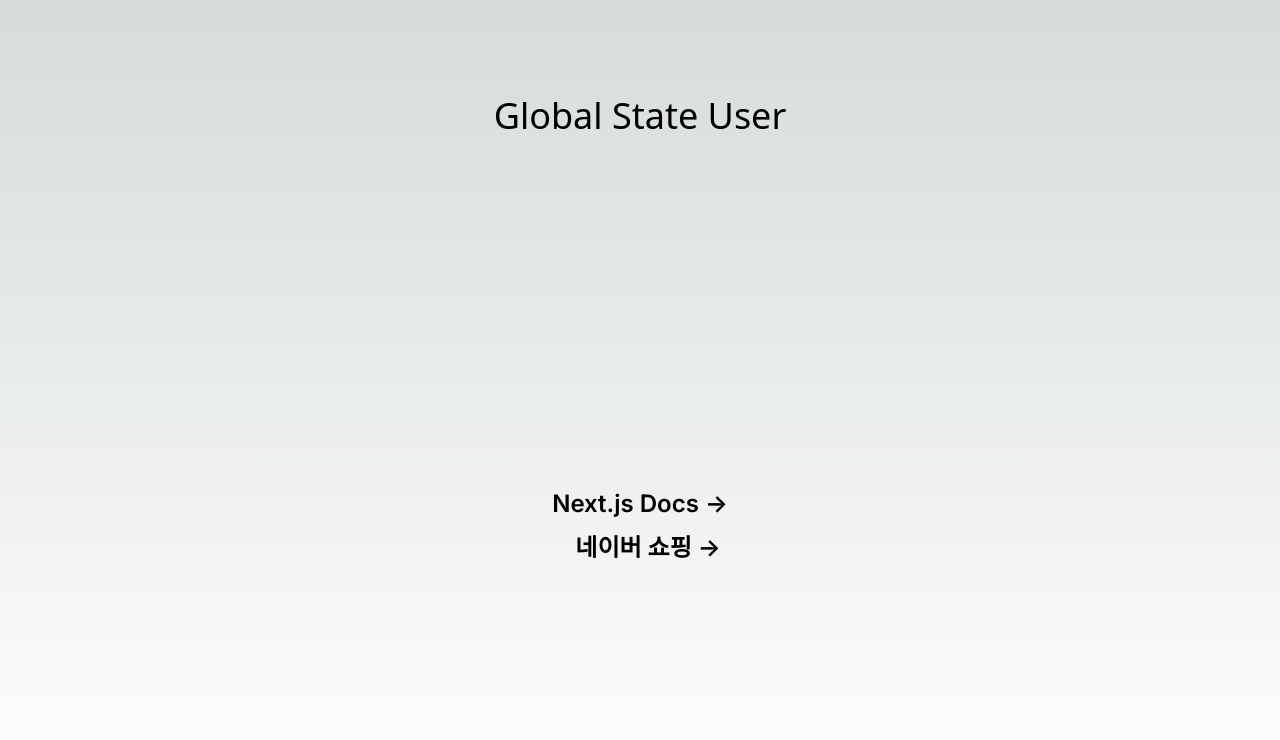
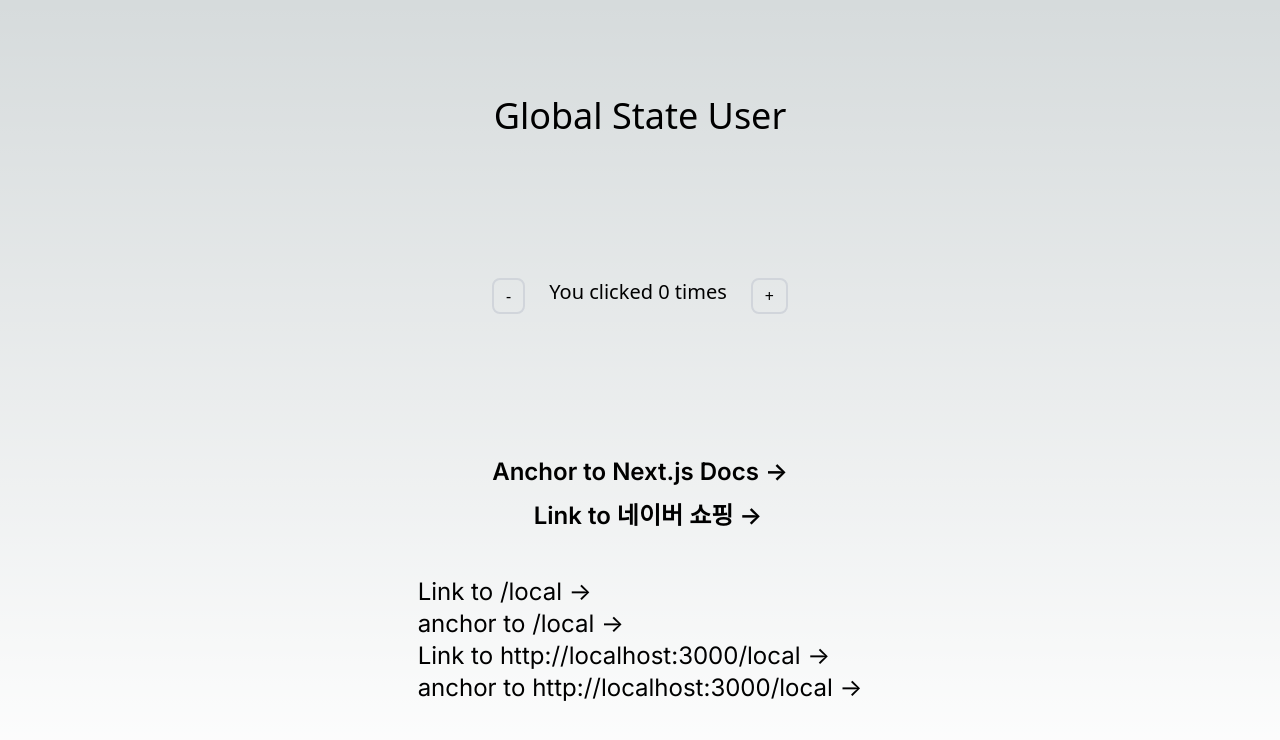
Before and after one commit to mogulist/experiment-nextjs-link-vs-anchor, a Next.js app: page /global in a window 1280 px wide. Shown: the top 740 px of the page. Built offline with nearby package versions, Linux system fonts and the light colour scheme.

Commit message:
Add global counter example, refine experiments

```diff
--- /dev/null
+++ b/src/app/global/GlobalCounter.tsx
@@ -0,0 +1,24 @@
+"use client";
+
+import { counterState } from "@/stores/counter.recoil";
+import { useRecoilState } from "recoil";
+
+export default function GlobalCounter() {
+  const [count, setCount] = useRecoilState(counterState);
+
+  return (
+    <div>
+      <div className="flex  justify-between space-x-6">
+        <button className={buttonStyle} onClick={() => setCount(count - 1)}>
+          -
+        </button>
+        <p className="text-xl">You clicked {count} times</p>
+        <button className={buttonStyle} onClick={() => setCount(count + 1)}>
+          +
+        </button>
+      </div>
+    </div>
+  );
+}
+
+const buttonStyle = "px-3 py-1 border-2 border-gray-300 rounded-lg";
--- a/src/app/global/page.tsx
+++ b/src/app/global/page.tsx
@@ -1,10 +1,18 @@
+import Link from "next/link";
 import OutSideLinks from "@/components/OutSideLinks";
+import GlobalCounter from "./GlobalCounter";
+import InsideLinks from "@/components/InsideLinks";
 
 const GlobalStateUser = () => {
   return (
     <main className="flex min-h-screen flex-col items-center justify-between p-24">
       <h1 className="text-4xl">Global State User</h1>
-      <OutSideLinks />
+      <GlobalCounter />
+      <div>
+        <OutSideLinks />
+        <InsideLinks href="/local" />
+        <InsideLinks href="http://localhost:3000/local" />
+      </div>
     </main>
   );
 };
--- a/src/app/local/page.tsx
+++ b/src/app/local/page.tsx
@@ -1,5 +1,6 @@
 import OutSideLinks from "@/components/OutSideLinks";
 import Counter from "@/app/local/Counter";
+import InsideLinks from "@/components/InsideLinks";
 
 const LocalStateUser = () => {
   return (
@@ -7,6 +8,8 @@ const LocalStateUser = () => {
       <h1 className="text-4xl">Local State User</h1>
       <Counter />
       <OutSideLinks />
+      <InsideLinks href="/global" />
+      <InsideLinks href="http://localhost:3000/global" />
     </main>
   );
 };
--- /dev/null
+++ b/src/components/Arrow.tsx
@@ -0,0 +1,7 @@
+const Arrow = () => (
+  <span className="inline-block transition-transform group-hover:translate-x-1 motion-reduce:transform-none">
+    -&gt;
+  </span>
+);
+
+export default Arrow;
--- /dev/null
+++ b/src/components/InsideLinks.tsx
@@ -0,0 +1,23 @@
+import Link from "next/link";
+import { Inter } from "next/font/google";
+import Arrow from "./Arrow";
+
+const inter = Inter({ subsets: ["latin"] });
+
+const InsideLinks = ({ href }: { href: string }) => {
+  return (
+    <div>
+      <Link href={href}>
+        <h2 className={`${inter.className} text-2xl`}>
+          Link to {href} <Arrow />
+        </h2>
+      </Link>
+
+      <a href={href} className={`${inter.className} text-2xl`}>
+        anchor to {href} <Arrow />
+      </a>
+    </div>
+  );
+};
+
+export default InsideLinks;
--- a/src/components/OutSideLinks.tsx
+++ b/src/components/OutSideLinks.tsx
@@ -1,25 +1,20 @@
 import Link from "next/link";
 import { Inter } from "next/font/google";
+import Arrow from "./Arrow";
 
 const inter = Inter({ subsets: ["latin"] });
 
 const OutSideLinks = () => {
   return (
-    <div className="mb-32 grid text-center  space-x-4">
+    <div className="mb-8 grid text-center space-x-4">
       <a href="https://beta.nextjs.org/docs?utm_source=create-next-app&utm_medium=appdir-template&utm_campaign=create-next-app">
         <h2 className={`${inter.className} mb-3 text-2xl font-semibold`}>
-          Next.js Docs{" "}
-          <span className="inline-block transition-transform group-hover:translate-x-1 motion-reduce:transform-none">
-            -&gt;
-          </span>
+          Anchor to Next.js Docs <Arrow />
         </h2>
       </a>
       <Link href="https://shopping.naver.com/home">
         <h2 className={`${inter.className} mb-3 text-2xl font-semibold`}>
-          네이버 쇼핑{" "}
-          <span className="inline-block transition-transform group-hover:translate-x-1 motion-reduce:transform-none">
-            -&gt;
-          </span>
+          Link to 네이버 쇼핑 <Arrow />
         </h2>
       </Link>
     </div>
```
